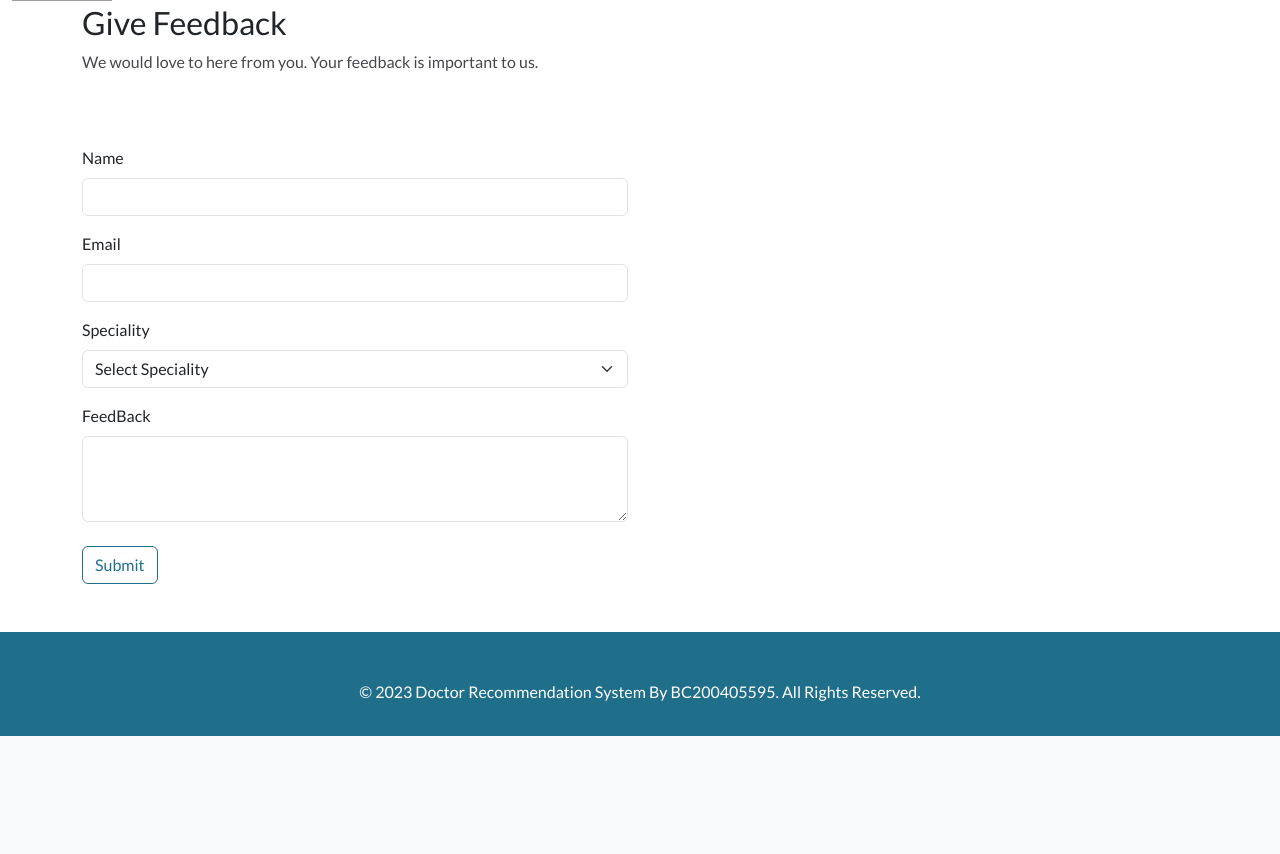
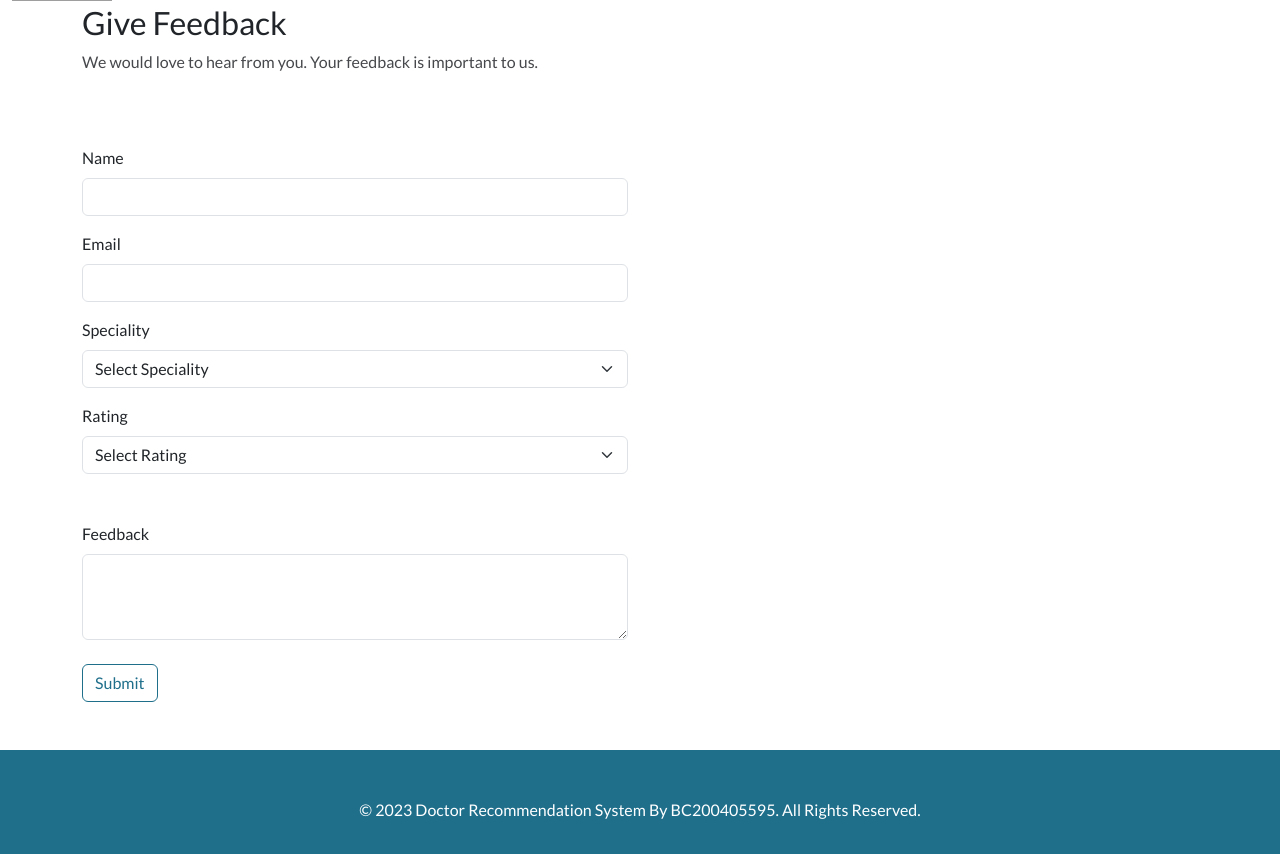
Before and after one commit to E3zz/Doctor-Recommendation-System, a Flask app: page /feedback in a window 1280 px wide. Shown: the part 84-938 px from the top of the page. Before the commit the page ends 820 px from the top, so only its background shows below. Run offline with Flask 3, Linux system fonts and the light colour scheme; grey boxes are pictures that could not be loaded.

Commit message:
Error handling of feedback form

```diff
--- a/app.py
+++ b/app.py
@@ -81,13 +81,26 @@ def eye():
 def feedback():
     # fetch data from the form and save it into the database
     if request.method == 'POST':
-        print(request.form)  # Check if form data is being received correctly
+        # Check if form data is being received correctly
         name = request.form['name']
         email = request.form['email']
         feedback_text = request.form['message']
         speciality = request.form['speciality']
-        db_operations.save_feedback(name, email, feedback_text, speciality)
-
+        rating = request.form['rating']
+        print(f"Name: {name}")
+        print(f"Email: {email}")
+        print(f"Feedback Text: {feedback_text}")
+        print(f"Speciality: {speciality}")
+        print(f"Rating: {rating}")
+        # Check if any of the required fields are empty and return a specific error message for each one
+        if not name:
+            return render_template("feedback.html", error="Name is required.", success=False)
+        if not email:
+            return render_template("feedback.html", error="Email is required.", success=False)
+        if not feedback_text:
+            return render_template("feedback.html", error="Feedback message is required.", success=False)
+        # Save the feedback to the database
+        db_operations.save_feedback(name, email, feedback_text, speciality, rating)
         return render_template("feedback.html", success=True)
     # Logic for handling GET request
     return render_template("feedback.html")
--- a/database.py
+++ b/database.py
@@ -17,19 +17,19 @@ class DatabaseOperations:
         return records_list
 
 
-
 class user_feedback:
     def __init__(self, connection_string):
         self.client = MongoClient(connection_string)
         self.db = self.client['feedback_db']
         self.feedback_collection = self.db['Feedback']
 
-    def save_feedback(self, name, email, feedback_text,speciality):
+    def save_feedback(self, name, email, feedback_text, speciality, rating):
         feedback = {
             'name': name,
             'email': email,
             'feedback': feedback_text,
-            'speciality': speciality
+            'speciality': speciality,
+            'rating': rating
         }
         self.feedback_collection.insert_one(feedback)
     #    # def get_feedback(self):
--- a/templates/ENT_recommendation.html
+++ b/templates/ENT_recommendation.html
@@ -48,7 +48,7 @@
                                   </div>
                                   <div class="col col-md-3 py-3">
                                     <p class="card-text ps-1 mb-0"><small class="text-body-secondary">Fee</small></p>
-                                    <p class="card-text fw-semibold mb-1 ps-1">{{i.Fees}}</p>
+                                    <p class="card-text fw-semibold mb-1 ps-1">Rs {{i.Fees}}</p>
                                   </div>
                               </div>
                         </div>
--- a/templates/dermatologist_recommendation.html
+++ b/templates/dermatologist_recommendation.html
@@ -43,7 +43,7 @@
                                   </div>
                                   <div class="col col-md-3 py-3">
                                     <p class="card-text ps-1 mb-0"><small class="text-body-secondary">Fee</small></p>
-                                    <p class="card-text fw-semibold mb-1 ps-1">{{i.Fees}}</p>
+                                    <p class="card-text fw-semibold mb-1 ps-1">Rs {{i.Fees}}</p>
                                   </div>
                               </div>
                         </div>
--- a/templates/diabetologist_recommendation.html
+++ b/templates/diabetologist_recommendation.html
@@ -43,7 +43,7 @@
                                   </div>
                                   <div class="col col-md-3 py-3">
                                     <p class="card-text ps-1 mb-0"><small class="text-body-secondary">Fee</small></p>
-                                    <p class="card-text fw-semibold mb-1 ps-1">{{i.Fees}}</p>
+                                    <p class="card-text fw-semibold mb-1 ps-1">Rs {{i.Fees}}</p>
                                   </div>
                               </div>
                         </div>
--- a/templates/eye_recommendation.html
+++ b/templates/eye_recommendation.html
@@ -45,7 +45,7 @@
                                   </div>
                                   <div class="col col-md-3 py-3">
                                     <p class="card-text ps-1 mb-0"><small class="text-body-secondary">Fee</small></p>
-                                    <p class="card-text fw-semibold mb-1 ps-1">{{i.Fees}}</p>
+                                    <p class="card-text fw-semibold mb-1 ps-1">Rs {{i.Fees}}</p>
                                   </div>
                               </div>
                         </div>
--- a/templates/feedback.html
+++ b/templates/feedback.html
@@ -8,7 +8,7 @@
         <div class="row">
             <div class="py-2">
                 <h2 class="text-bold">Give Feedback</h2>
-                <p class="text-grey">We would love to here from you. Your feedback is important to us.</p>
+                <p class="text-grey">We would love to hear from you. Your feedback is important to us.</p>
             </div>
         </div>
         <!-- form  -->
@@ -16,9 +16,15 @@
             <div class="col-12 col-md-6">
                 <div class="py-5">
                     {% if success %}
-                        <p>Thank you for your feedback!</p>
-                    {% else %}
-                    <form action="/feedback" method="POST">
+                       <strong>
+                           <h5>Thank you for your feedback!</h5>
+                       </strong>
+                    {% elif error %}
+                        <div class="alert alert-danger" role="alert">
+                            {{ error }}
+                        </div>
+                    {% endif %}
+                    <form action="/feedback" method="POST" onsubmit="return validateForm()">
                         <div class="mb-3">
                             <label for="name" class="form-label">Name</label>
                             <input type="text" class="form-control" id="name" name="name" aria-describedby="name">
@@ -29,7 +35,7 @@
                         </div>
                         <div class="mb-3">
                             <label  class="form-label">Speciality</label>
-                            <select class="form-select form-control" name="speciality" aria-label="Default select example">
+                            <select class="form-select form-control" name="speciality" id="speciality" aria-label="speciality">
                                 <option disabled selected>Select Speciality</option>
                                 <option value="Dermatologist">Dermatologist</option>
                                 <option value="Diabetologist">Diabetologist</option>
@@ -38,20 +44,40 @@
                                 <option value="Eye Specialist">Eye Specialist</option>
                                 <option value="Orthopedic">Orthopedic</option>
                                 <option value="Pediatrician">Pediatrician</option>
-                                <option value="Eye Specialist">Eye Specialist</option>
+                            </select>
+                        </div>
+                        <div class="mb-5">
+                            <label  class="form-label">Rating</label>
+                            <select class="form-select form-control" name="rating"  id="rating" aria-label="rating">
+                                <option disabled selected value="">Select Rating</option>
+                                <option value="Excellent">Excellent</option>
+                                <option value="Good">Good</option>
+                                <option value="Average">Average</option>
                             </select>
                         </div>
                         <div class="mb-4">
-                            <label for="message" class="form-label">FeedBack</label>
+                            <label for="message" class="form-label">Feedback</label>
                             <textarea class="form-control" id="message" name="message" rows="3"></textarea>
                           </div>
                         <button type="submit" class="btn">Submit</button>
                       </form>
-                    {% endif %}
                 </div>
             </div>
         </div>
     </div>
   </section>
 
+<script>
+    function validateForm() {
+        var speciality = document.getElementById("speciality").value;
+        var rating = document.getElementById("rating").value;
+
+        if (speciality === "Select Speciality" || rating === "") {
+            alert("Please select a speciality and rating.");
+            return false;
+        }
+
+        return true;
+    }
+</script>
 {% endblock %}
--- a/templates/gynecologist_recommendation.html
+++ b/templates/gynecologist_recommendation.html
@@ -44,7 +44,7 @@
                                   </div>
                                   <div class="col col-md-3 py-3">
                                     <p class="card-text ps-1 mb-0"><small class="text-body-secondary">Fee</small></p>
-                                    <p class="card-text fw-semibold mb-1 ps-1">{{i.Fees}}</p>
+                                    <p class="card-text fw-semibold mb-1 ps-1">Rs {{i.Fees}}</p>
                                   </div>
                               </div>
                         </div>
--- a/templates/orthopedic_recommendation.html
+++ b/templates/orthopedic_recommendation.html
@@ -44,7 +44,7 @@
                                   </div>
                                   <div class="col col-md-3 py-3">
                                     <p class="card-text ps-1 mb-0"><small class="text-body-secondary">Fee</small></p>
-                                    <p class="card-text fw-semibold mb-1 ps-1">{{i.Fees}}</p>
+                                    <p class="card-text fw-semibold mb-1 ps-1">Rs {{i.Fees}}</p>
                                   </div>
                               </div>
                         </div>
--- a/templates/pediatrician_recommendation.html
+++ b/templates/pediatrician_recommendation.html
@@ -44,7 +44,7 @@
                                   </div>
                                   <div class="col col-md-3 py-3">
                                     <p class="card-text ps-1 mb-0"><small class="text-body-secondary">Fee</small></p>
-                                    <p class="card-text fw-semibold mb-1 ps-1">{{i.Fees}}</p>
+                                    <p class="card-text fw-semibold mb-1 ps-1">Rs {{i.Fees}}</p>
                                   </div>
                               </div>
                         </div>
```
